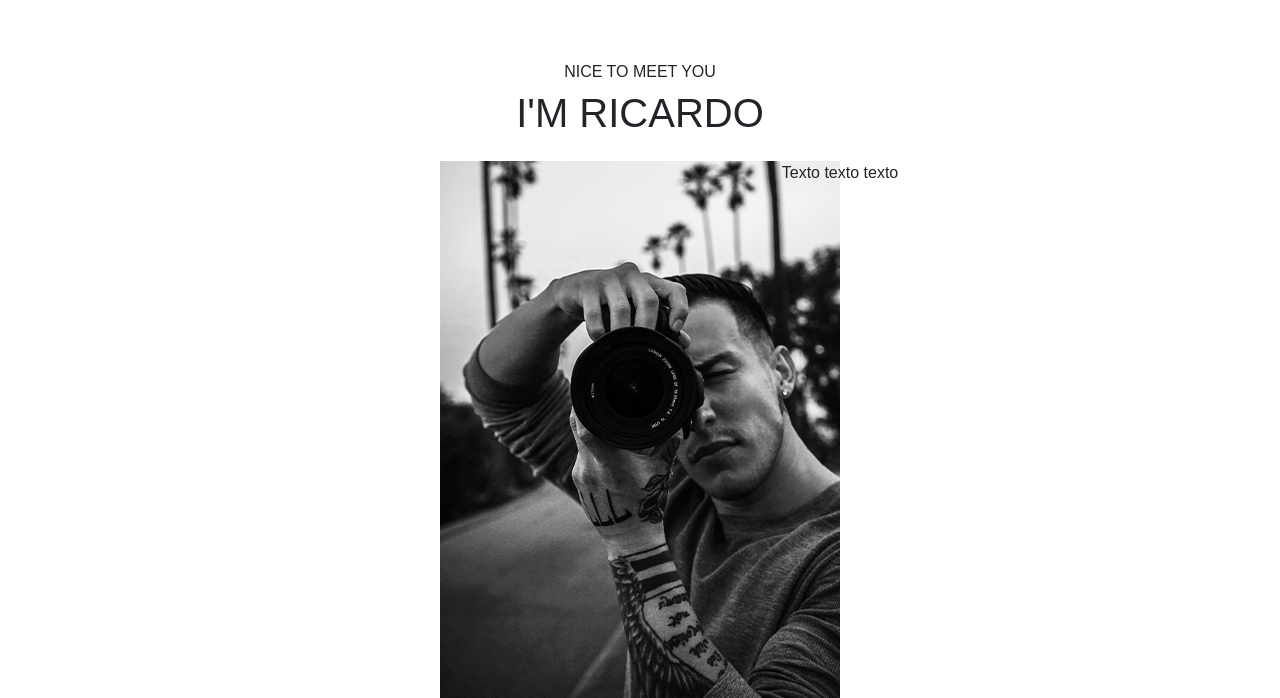
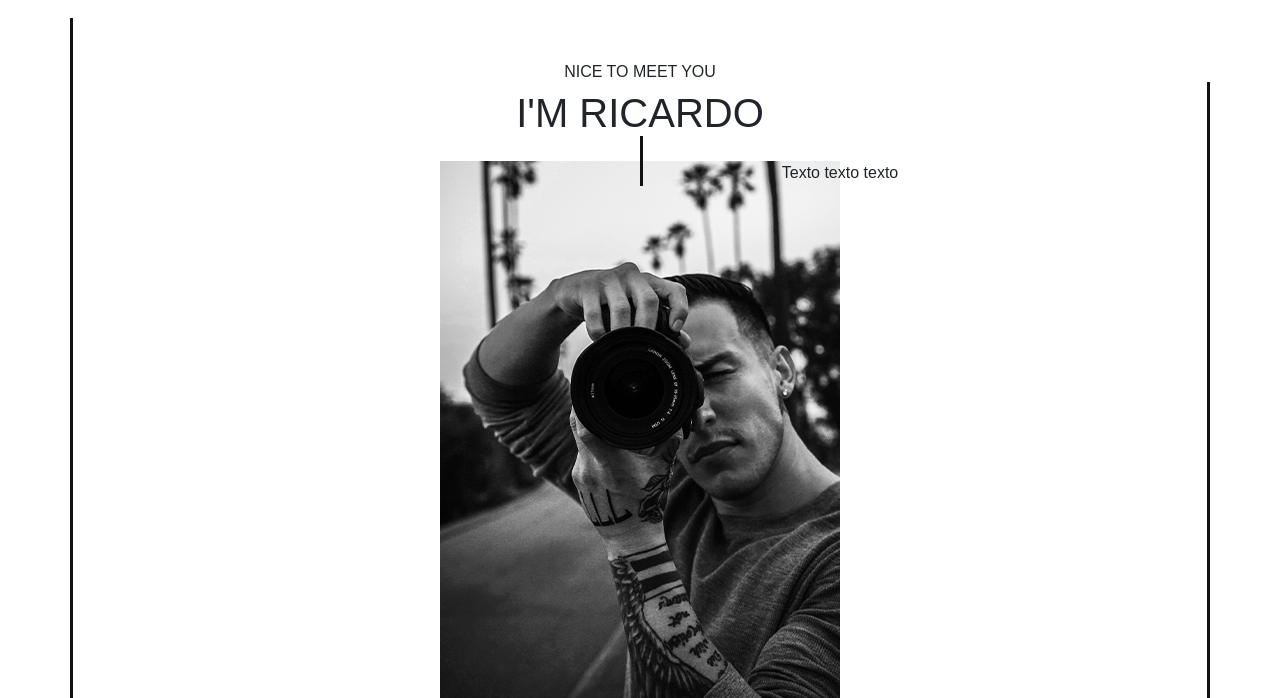
Before and after one commit to CarolLimeres/TrabalhoFinal_Web, a plain HTML site: page index.html in a window 1280 px wide. Shown: the part 822-1520 px from the top of the page. Drawn offline with nearby package versions, Linux system fonts and the light colour scheme; a web font is replaced by a local one.

Commit message:
linha imagem about
ajustar linhas laterais e imagem de fundo

```diff
--- a/index.css
+++ b/index.css
@@ -10,7 +10,7 @@
 
 }
 
-/* imagem start */
+/* imagem topo start */
 .back-home {
     height: 100vh;
     width: 100%;
@@ -19,10 +19,44 @@
     background-position: center; /* Centralizar a imagem */
     background-repeat: no-repeat; /* Evita repetição */
 }
-/* imagem end */
+/* imagem topo end */
+
+/* linhas start*/
+.line-left, .line-right {
+    position: absolute;
+    top: 0;
+    width: 3px;
+    height: 100%;
+    background-color: #121212;
+}
+.line-left {
+    margin-left: 50px;
+    position: absolute;
+    transform: translateY(105%);
+    left: 20px;
+}
+
+.line-right {
+    margin-right: 50px;
+    position: absolute;
+    transform: translateY(113%);
+    right: 20px;
+}
+/* linhas end*/
 
 /* about ricardo start */
-
+.index .line-container {
+    display: flex;
+    justify-content: center;
+    margin-bottom: 30px;
+    position: absolute;
+    left: 50%;
+    transform: translateY(-50%);
+    z-index: 2;
+    width: 3px;
+    height: 50px;
+    background-color: #121212;
+}
 .index .imagem-about {
     display: flex;
     justify-content: center;
@@ -41,3 +75,10 @@ position: absolute;
     line-height: 1.6; /* Melhor leitura */
     color: #121212;
 }
+/* about ricardo end */
+
+/* imagem fundo start*/
+.content .img {
+
+}
+/* imagem fundo end*/
--- a/index.html
+++ b/index.html
@@ -33,7 +33,6 @@
 
     <!-- Buscar BootStrap -->
     <link rel="stylesheet" href="https://cdn.jsdelivr.net/npm/bootstrap@4.6.2/dist/css/bootstrap.min.css" integrity="sha384-xOolHFLEh07PJGoPkLv1IbcEPTNtaed2xpHsD9ESMhqIYd0nLMwNLD69Npy4HI+N" crossorigin="anonymous">
-
     <script src="https://code.jquery.com/jquery-3.2.1.slim.min.js" integrity="sha384-KJ3o2DKtIkvYIK3UENzmM7KCkRr/rE9/Qpg6aAZGJwFDMVNA/GpGFF93hXpG5KkN" crossorigin="anonymous"></script>
     <script src="https://cdn.jsdelivr.net/npm/popper.js@1.12.9/dist/umd/popper.min.js" integrity="sha384-ApNbgh9B+Y1QKtv3Rn7W3mgPxhU9K/ScQsAP7hUibX39j7fakFPskvXusvfa0b4Q" crossorigin="anonymous"></script>
     <script src="https://cdn.jsdelivr.net/npm/bootstrap@4.0.0/dist/js/bootstrap.min.js" integrity="sha384-JZR6Spejh4U02d8jOt6vLEHfe/JQGiRRSQQxSfFWpi1MquVdAyjUar5+76PVCmYl" crossorigin="anonymous"></script>
@@ -48,9 +47,14 @@
   <body>
     <div class="app">
       <header-component>  </header-component>
-      <!-- Imagem Inicio -->
-      <div class="back-home"></div>
-      <!-- Imagem Fim -->
+      <!-- Imagem Topo Inicio -->
+    <div class="back-home"></div>
+      <!-- Imagem  Topo Fim -->
+
+    <div class="lines-lateral">
+        <div class="line-left"></div>
+        <div class="line-right"></div>
+    </div>
 
       <div class="main-container index">
 
@@ -59,8 +63,10 @@
         <header class="text-center my-4">
         <h6>NICE TO MEET YOU</h6>
         <h1>I'M RICARDO</h1>
-        <div class="title-line"></div>
       </header>
+      <div class="line-container"> <!-- linha central imagem about -->
+        <div class="line"></div> <!-- linha central imagem about -->
+      </div>
       <div class="imagem-about">
         <img src="./images/rmprofile.png">
         <p class="texto-about"> Texto texto texto</p>
@@ -70,6 +76,14 @@
       </p>
       </div>
       <!-- About Us Fim -->
+
+    <!-- Imagem Baixo Inicio -->
+    <div class="content">
+      <div class="img">
+        <img id="testeimg" src="./images/banner01.png" alt="">
+      </div>
+    </div>
+    <!-- Imagem Baixo Inicio -->
 
 
 
```
